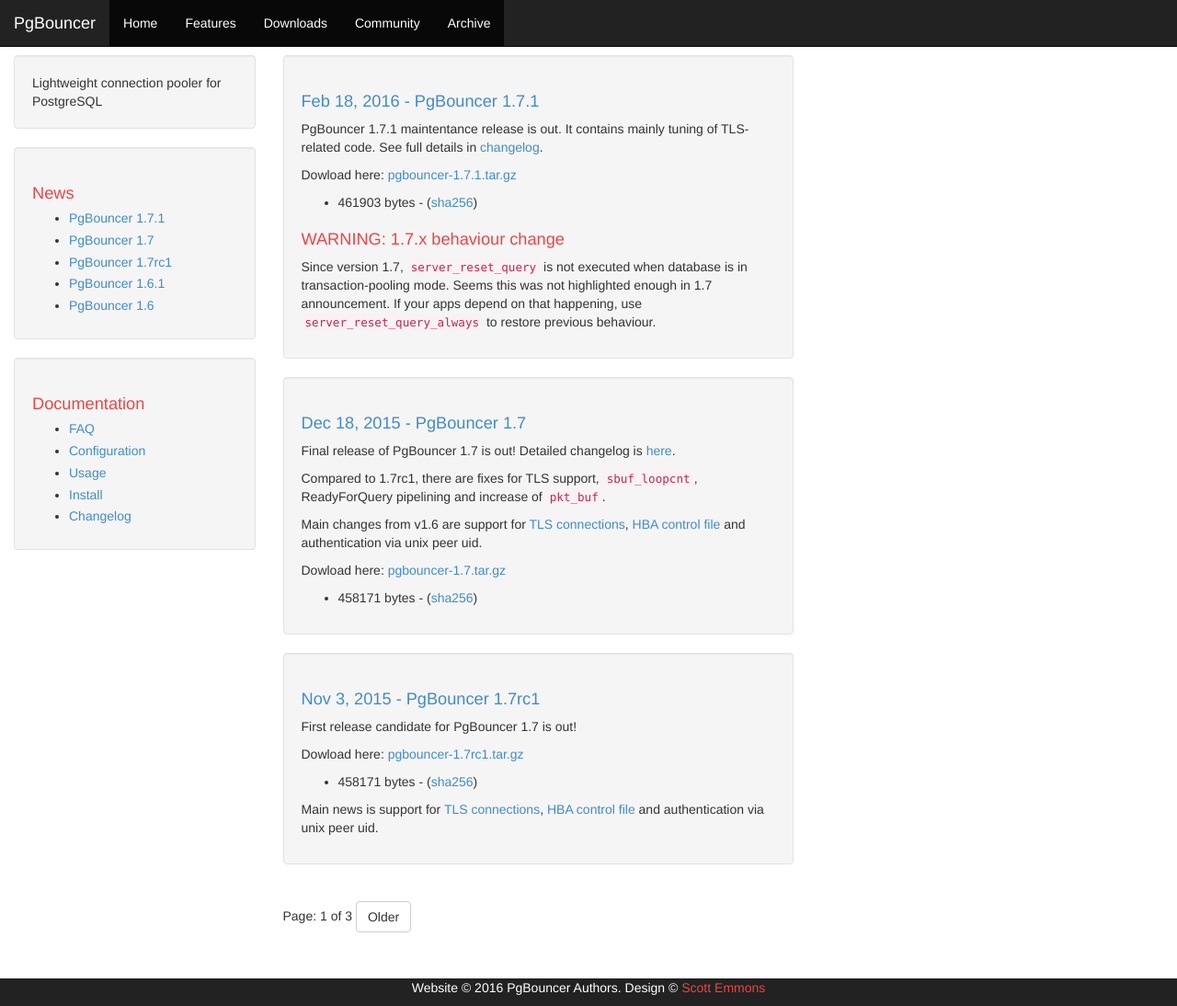
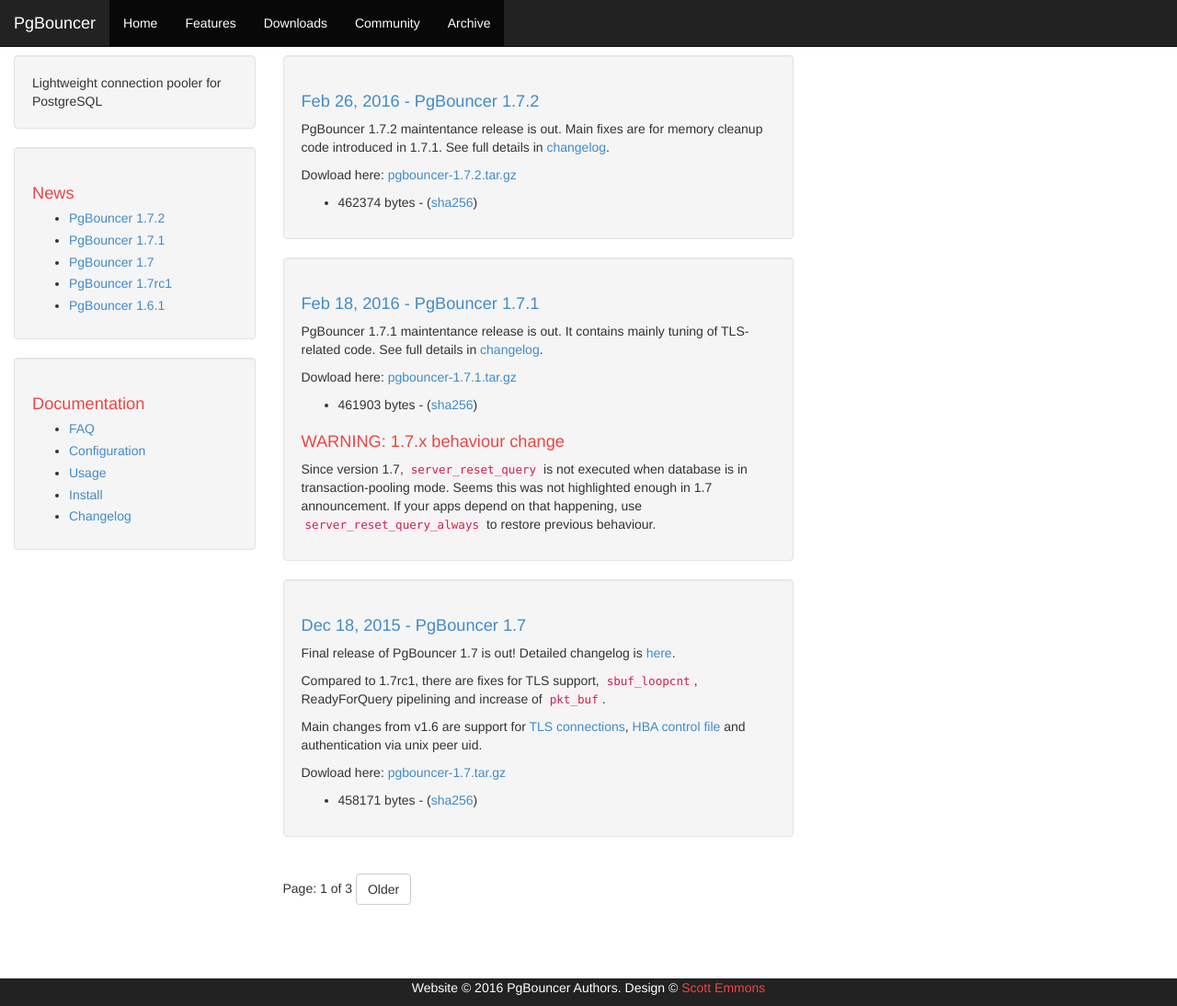
Before and after one commit to postgres-cn/pgbouncer-doc, a Jekyll site: the page built from index.html, in a window 1280 px wide and 1094 px high. Shown: the whole window at 92% size. Built offline with Jekyll 4.4.1, drawn with Linux system fonts in a browser that asks for light colours; the list of posts is cut into pages by our own code.

Commit message:
post for 1.7.2

```diff
--- a/_data/downloads.json
+++ b/_data/downloads.json
@@ -1,6 +1,14 @@
 {
   "series": [
     [
+      {
+        "basever": "1.7",
+        "date": "2016-02-26",
+        "tgz_basename": "pgbouncer-1.7.2.tar.gz",
+        "tgz_file": "files/1.7.2/pgbouncer-1.7.2.tar.gz",
+        "tgz_size": 462374,
+        "version": "1.7.2"
+      },
       {
         "basever": "1.7",
         "date": "2016-02-18",
--- /dev/null
+++ b/_posts/2016-02-26-pgbouncer-1-7.2.md
@@ -0,0 +1,12 @@
+---
+layout: post
+title: PgBouncer 1.7.2
+category: pgbouncer
+---
+
+PgBouncer 1.7.2 maintentance release is out.  Main fixes
+are for memory cleanup code introduced in 1.7.1.
+See full details in [changelog](/changelog.html#pgbouncer-17x).
+
+Dowload here: [pgbouncer-1.7.2.tar.gz](/downloads/files/1.7.2/pgbouncer-1.7.2.tar.gz)
+- 462374 bytes - ([sha256](/downloads/files/1.7.2/pgbouncer-1.7.2.tar.gz.sha256))
```
Also changed, not shown: changelog.md.
